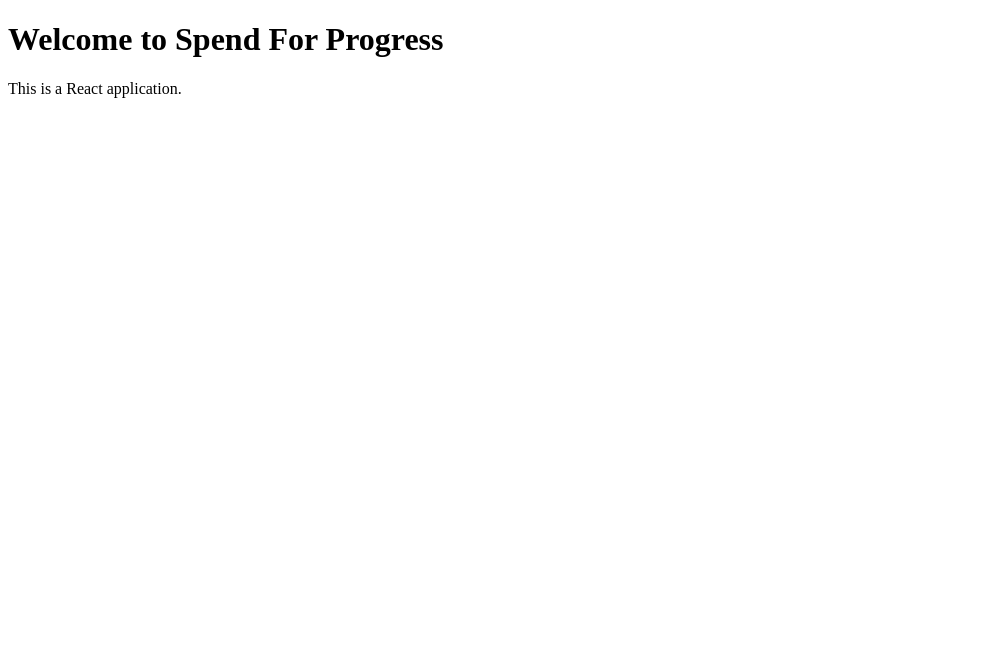
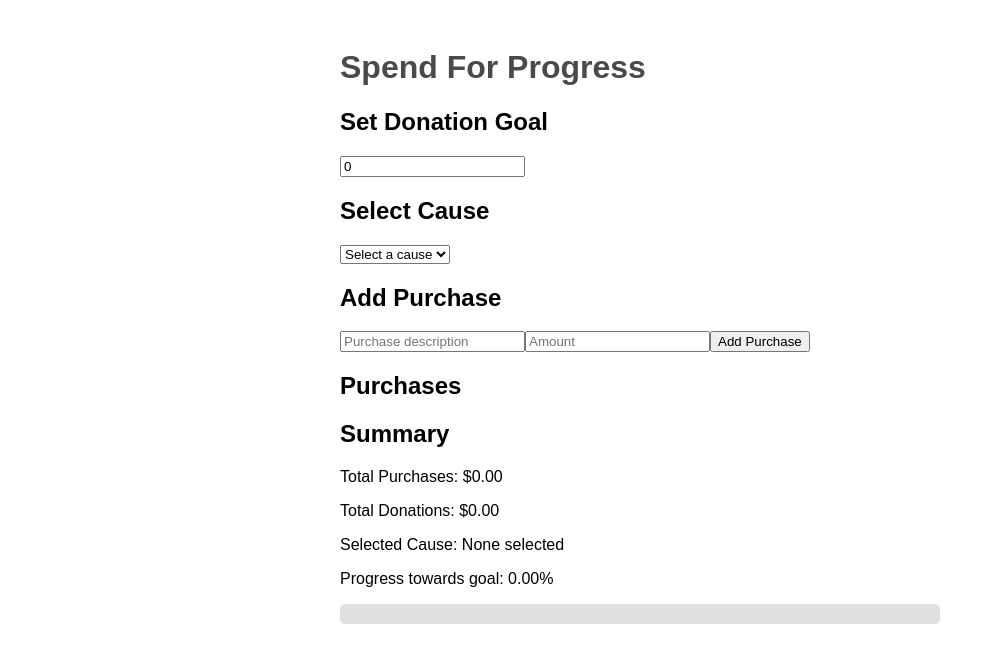
Before and after one commit to buko-juice/SpendForProgress, a React (Create React App) app: page / in a window 1280 px wide. Shown: the top 662 px of the page, without its empty margins (0-995 px from the left). Built offline with nearby package versions, Linux system fonts and the light colour scheme.

Commit message:
Implement functional Spend For Progress app

```diff
--- a/src/App.js
+++ b/src/App.js
@@ -1,10 +1,93 @@
-import React from 'react';
+import React, { useState, useEffect } from 'react';
 
 function App() {
+  const [purchases, setPurchases] = useState([]);
+  const [donationGoal, setDonationGoal] = useState(0);
+  const [selectedCause, setSelectedCause] = useState('');
+  const [newPurchase, setNewPurchase] = useState({ description: '', amount: '' });
+
+  const causes = ['Education', 'Healthcare', 'Environment', 'Social Justice'];
+
+  const addPurchase = () => {
+    if (newPurchase.description && newPurchase.amount) {
+      setPurchases([...purchases, { ...newPurchase, amount: parseFloat(newPurchase.amount) }]);
+      setNewPurchase({ description: '', amount: '' });
+    }
+  };
+
+  const totalPurchases = purchases.reduce((sum, purchase) => sum + purchase.amount, 0);
+  const totalDonations = totalPurchases * 0.5;
+  const progressPercentage = donationGoal > 0 ? (totalDonations / donationGoal) * 100 : 0;
+
   return (
-    <div>
-      <h1>Welcome to Spend For Progress</h1>
-      <p>This is a React application.</p>
+    <div style={{ fontFamily: 'Arial, sans-serif', maxWidth: '600px', margin: '0 auto', padding: '20px' }}>
+      <h1 style={{ color: '#4a4a4a' }}>Spend For Progress</h1>
+
+      <div>
+        <h2>Set Donation Goal</h2>
+        <input
+          type="number"
+          value={donationGoal}
+          onChange={(e) => setDonationGoal(parseFloat(e.target.value) || 0)}
+          placeholder="Enter your donation goal"
+        />
+      </div>
+
+      <div>
+        <h2>Select Cause</h2>
+        <select value={selectedCause} onChange={(e) => setSelectedCause(e.target.value)}>
+          <option value="">Select a cause</option>
+          {causes.map(cause => (
+            <option key={cause} value={cause}>{cause}</option>
+          ))}
+        </select>
+      </div>
+
+      <div>
+        <h2>Add Purchase</h2>
+        <input
+          type="text"
+          value={newPurchase.description}
+          onChange={(e) => setNewPurchase({...newPurchase, description: e.target.value})}
+          placeholder="Purchase description"
+        />
+        <input
+          type="number"
+          value={newPurchase.amount}
+          onChange={(e) => setNewPurchase({...newPurchase, amount: e.target.value})}
+          placeholder="Amount"
+        />
+        <button onClick={addPurchase}>Add Purchase</button>
+      </div>
+
+      <div>
+        <h2>Purchases</h2>
+        <ul>
+          {purchases.map((purchase, index) => (
+            <li key={index}>{purchase.description}: ${purchase.amount.toFixed(2)}</li>
+          ))}
+        </ul>
+      </div>
+
+      <div>
+        <h2>Summary</h2>
+        <p>Total Purchases: ${totalPurchases.toFixed(2)}</p>
+        <p>Total Donations: ${totalDonations.toFixed(2)}</p>
+        <p>Selected Cause: {selectedCause || 'None selected'}</p>
+        <p>Progress towards goal: {progressPercentage.toFixed(2)}%</p>
+        <div style={{
+          width: '100%',
+          backgroundColor: '#e0e0e0',
+          borderRadius: '5px',
+          overflow: 'hidden'
+        }}>
+          <div style={{
+            width: `${Math.min(progressPercentage, 100)}%`,
+            backgroundColor: '#4CAF50',
+            height: '20px'
+          }}></div>
+        </div>
+      </div>
     </div>
   );
 }
```
